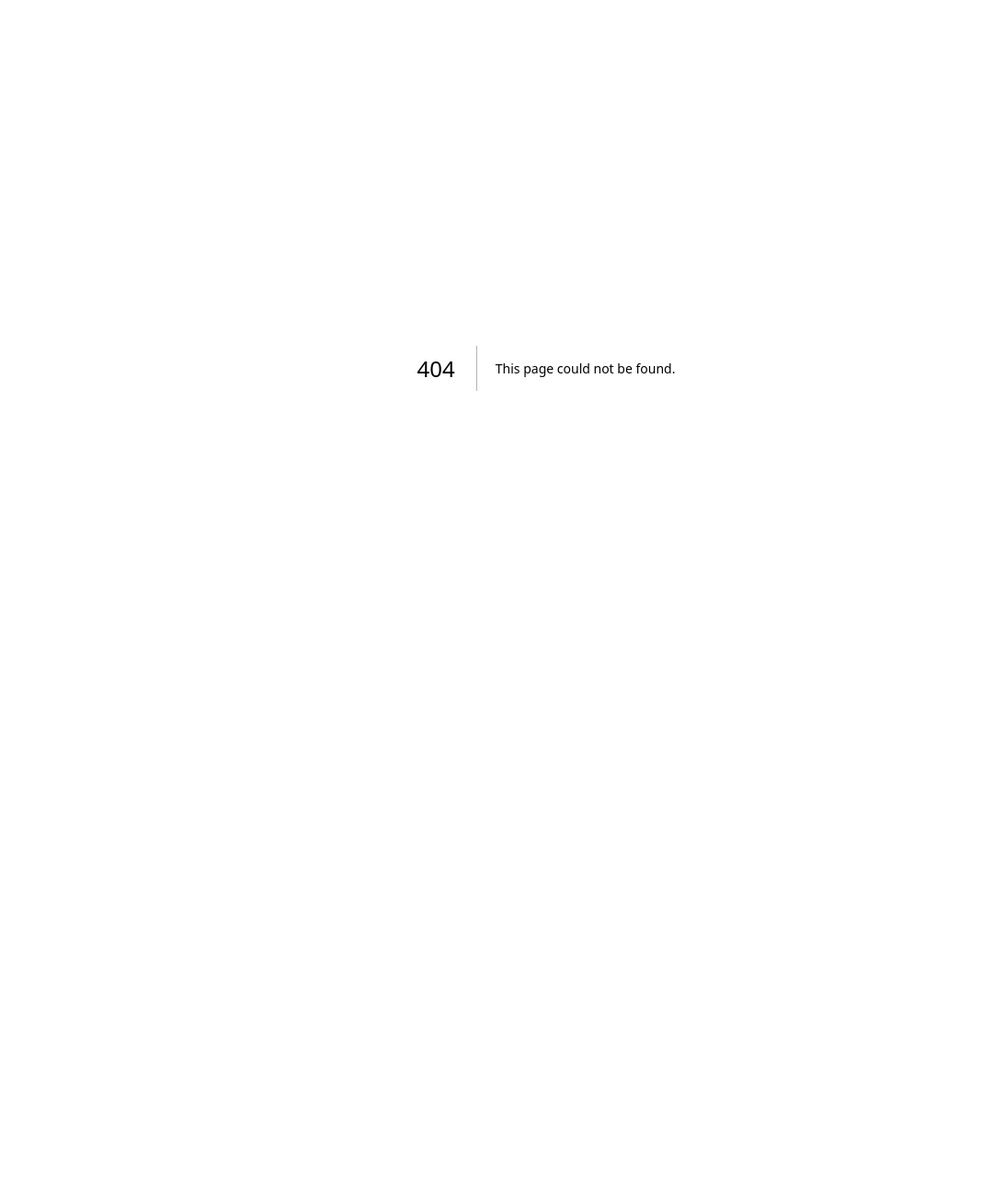
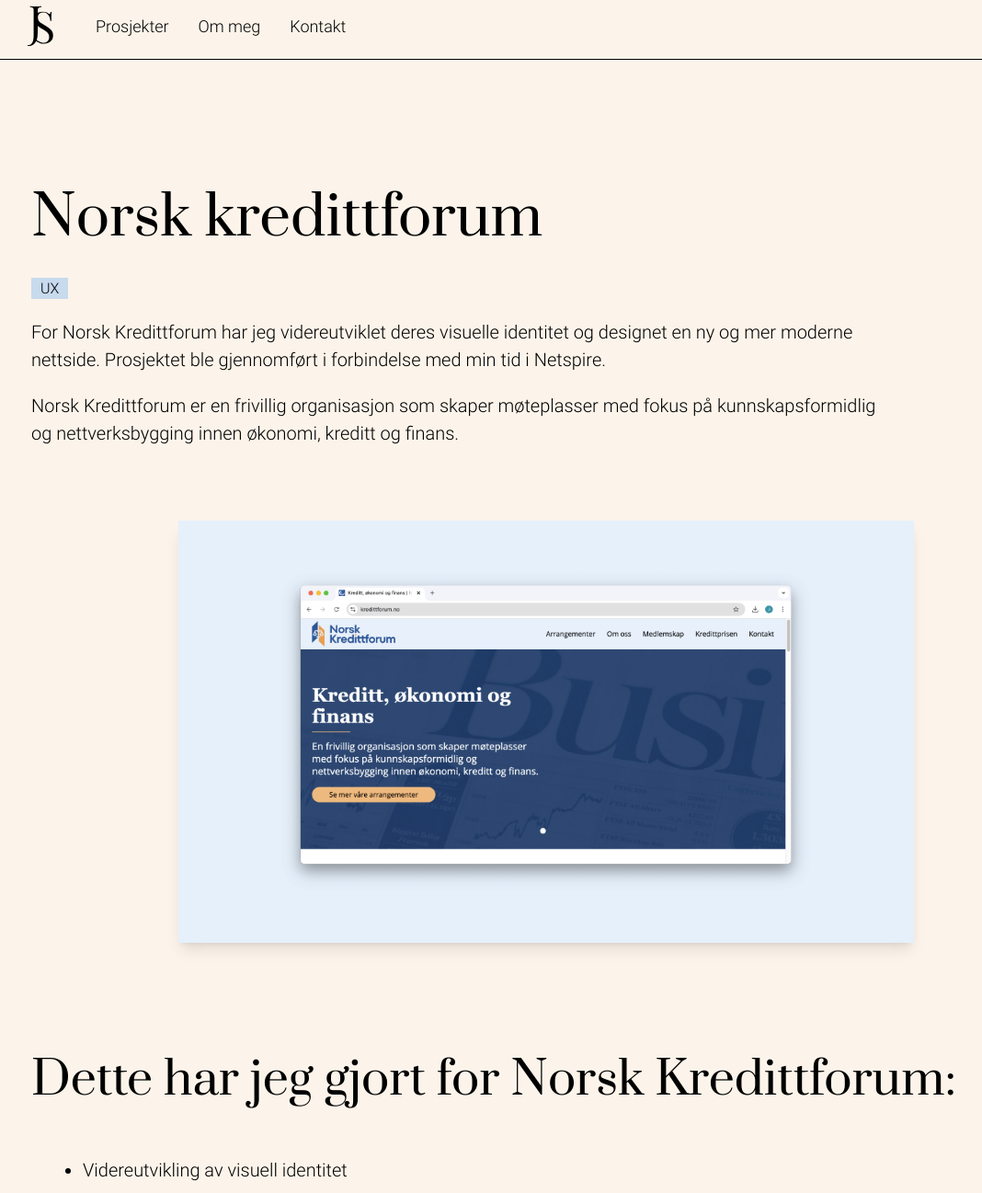
Before and after one commit to jorunska/portfolio, a Next.js app: page /prosjekter/kredittforum in a window 1280 px wide. Before the commit this address had no page. Shown: the top 1297 px of the page at 92% size, without its empty margins (46-1114 px from the left). Before the commit the page ends 800 px from the top, so only its background shows below. Built offline with nearby package versions, Linux system fonts and the light colour scheme.

Commit message:
new projects

```diff
--- a/src/app/page.tsx
+++ b/src/app/page.tsx
@@ -39,8 +39,9 @@
         <div className="w-3/5 max-md:w-full max-md:pb-16">
           <h1 className={prata.className}>Hei, jeg heter Jorun!</h1>
           <p className="text-2xl max-md:text-xl leading-normal my-5 lg:pr-25">
-            Jeg er en engasjert designer som har erfaring med å
-            designe digitale brukervennlige løsninger, innholdsproduksjon og andre designtjenester.
+            Jeg er en engasjert designer som har erfaring med å designe digitale
+            brukervennlige løsninger, innholdsproduksjon og andre
+            designtjenester.
           </p>
           <div>
             <a href="#contact">
@@ -170,7 +171,6 @@
               </div>
             </a>
 
-
             {/* Project 5 */}
             <a href="/prosjekter/limafoto" className="projects">
               <div>
@@ -186,9 +186,7 @@
                   <p>Nettside for bedrift som tilbyr fotografering</p>
                   <div className="space-x-4">
                     <span className="bg-midnight px-2.5 py-0.5">UX</span>
-                    <span className="bg-midnight px-2.5 py-0.5">
-                      Tekst
-                    </span>
+                    <span className="bg-midnight px-2.5 py-0.5">Tekst</span>
                     <span className="bg-midnight px-2.5 py-0.5">
                       Grafisk design
                     </span>
@@ -209,12 +207,13 @@
                 />
                 <div className="space-y-5">
                   <h3 className={prata.className}>Alimenta</h3>
-                  <p>Nettside for bedrift som leverer ingredienser til matprodusenter</p>
+                  <p>
+                    Nettside for bedrift som leverer ingredienser til
+                    matprodusenter
+                  </p>
                   <div className="space-x-4">
                     <span className="bg-midnight px-2.5 py-0.5">UX</span>
-                    <span className="bg-midnight px-2.5 py-0.5">
-                      Tekst
-                    </span>
+                    <span className="bg-midnight px-2.5 py-0.5">Tekst</span>
                     <span className="bg-midnight px-2.5 py-0.5">
                       Grafisk design
                     </span>
@@ -223,6 +222,27 @@
               </div>
             </a>
 
+            {/* Project 7 */}
+            <a href="/prosjekter/kredittforum" className="projects">
+              <div>
+                <Image
+                  alt="Skjermbilde av forsiden til nettsiden til Norsk Kredittforum"
+                  src="/kredittforum-website.png"
+                  className="object-cover h-80 lg:h-96 shadow-xl  mb-8"
+                  width="650"
+                  height="0"
+                />
+                <div className="space-y-5">
+                  <h3 className={prata.className}>Norsk Kredittforum</h3>
+                  <p>
+                    Nettside for frivillig organisasjon innen finans, økonomi og kreditt
+                  </p>
+                  <div className="space-x-4">
+                    <span className="bg-midnight px-2.5 py-0.5">UX</span>
+                  </div>
+                </div>
+              </div>
+            </a>
 
             {/* Project */}
             <a href="/prosjekter/indre-matre" className="projects">
@@ -306,7 +326,6 @@
         </div>
       </div>
 
-
       {/* ---------------- NEW SECTION ------------------ */}
       {/* Footer */}
       <div className="max-lg:px-8 lg:px-20 2xl:px-36 p-16 mt-36" id="contact">
@@ -333,8 +352,14 @@
           className="underline underline-offset-2"
         >
           Følg meg på LinkedIn
-        </a>{" "} og <a href="https://www.instagram.com/skaalnes.no/"
-          className="underline underline-offset-2">Instagram</a>
+        </a>{" "}
+        og{" "}
+        <a
+          href="https://www.instagram.com/skaalnes.no/"
+          className="underline underline-offset-2"
+        >
+          Instagram
+        </a>
       </footer>
     </main>
   );
--- /dev/null
+++ b/src/app/prosjekter/kredittforum/page.tsx
@@ -0,0 +1,136 @@
+import Image from "next/image";
+import localFont from "next/font/local";
+
+const prata = localFont({
+  src: "../../fonts/Prata-Regular.ttf",
+  variable: "--font-prata-regular",
+});
+
+export default function Home() {
+  return (
+    <main className="flex min-h-screen flex-col justify-between select-none">
+      {/* Navbar */}
+      <nav className="navbar bg-lightbrown max-lg:px-8 lg:px-16 2xl:px-36 fixed w-full">
+        <div className="flex space-x-4 items-center max-sm:space-x-3">
+          <a href="/" className="py-1 pr-3">
+            <Image
+              alt="Logo Jorun Skålnes"
+              src="/js-logo.svg"
+              width="50"
+              height="0"
+            />
+          </a>
+          <a href="/#projects" className="px-2 py-3 hover:text-gray-500">
+            Prosjekter
+          </a>
+          <a href="/om-meg" className="px-2 py-3 hover:text-gray-500">
+            Om meg
+          </a>
+          <a href="#contact" className="px-2 py-3 hover:text-gray-500">
+            Kontakt
+          </a>
+        </div>
+      </nav>
+
+      {/* ---------------- NEW SECTION ------------------ */}
+      {/* Header */}
+      <div className="max-md:flex-col max-lg:px-8 lg:px-20 2xl:px-36 mt-48">
+        <div className="w-10/12 max-md:w-full">
+          <h1 className={prata.className}>Norsk kredittforum</h1>
+          <div className="space-x-4 my-5">
+            <span className="bg-midnight px-2.5 py-0.5">UX</span>
+          </div>
+          <p className="leading-normal my-5">
+            For Norsk Kredittforum har jeg videreutviklet deres visuelle
+            identitet og designet en ny og mer moderne nettside. Prosjektet ble
+            gjennomført i forbindelse med min tid i Netspire.
+          </p>
+          <p className="leading-normal">
+            Norsk Kredittforum er en frivillig organisasjon som skaper møteplasser
+            med fokus på kunnskapsformidlig og nettverksbygging innen økonomi,
+            kreditt og finans.
+          </p>
+        </div>
+      </div>
+
+      {/* ---------------- NEW SECTION ------------------ */}
+      {/* Image */}
+
+      <div className="max-md:flex-col max-lg:px-8 lg:px-20 2xl:px-36 mt-20 place-self-center">
+        <Image
+          alt="Skjermbilde av forsiden til nettsiden til Norsk Kredittforum"
+          src="/kredittforum-website.png"
+          className="shadow-lg"
+          width="800"
+          height="0"
+        />
+      </div>
+
+      {/* ---------------- NEW SECTION ------------------ */}
+      {/* List */}
+      <div className="max-md:flex-col max-lg:px-8 lg:px-20 2xl:px-36 mt-28 space-y-5">
+        <h2 className={prata.className}>Dette har jeg gjort for Norsk Kredittforum:</h2>
+        <ul className="list-disc leading-loose px-14 pt-5 max-md:px-10">
+          <li>
+            Videreutvikling av visuell identitet
+          </li>
+          <li>Design av nettside</li>
+          <li>
+            Publisering av arrangementer på nettside, sosiale medier og arrangementsverktøy
+          </li>
+        </ul>
+      </div>
+
+
+ {/* ---------------- NEW SECTION ------------------ */}
+      {/* Image */}
+
+      <div className="max-md:flex-col max-lg:px-8 lg:px-20 2xl:px-36 mt-20 place-self-center">
+        <Image
+          alt="Bilde av en bærebar datamaskin som viser nettsiden til Alimenta"
+          src="/kredittforum-pages.png"
+          className="shadow-lg"
+          width="800"
+          height="0"
+        />
+      </div>
+
+
+      {/* ---------------- NEW SECTION ------------------ */}
+      {/* Footer */}
+      <div className="max-lg:px-8 lg:px-20 2xl:px-36 p-16 mt-36" id="contact">
+        <h2 className={prata.className}>Skal vi ta en kaffe?</h2>
+        <p className="text-2xl max-md:text-xl my-5 lg:pr-48">
+          Har du behov for hjelp innen sosiale medier, design og
+          brukervennlighet? Eller trenger du en sparringspartner? Ta gjerne
+          kontakt for å høre mer om hvordan jeg kan hjelpe.
+        </p>
+        <div>
+          <a href="mailto:jorunskalnes@icloud.com">
+            {" "}
+            <button className="text-white py-2 px-4 hover:bg-black my-5">
+              Kontakt meg
+            </button>
+          </a>
+        </div>
+      </div>
+
+      <footer className="footer text-center p-6 text-white bg-stone-700">
+        Designet og utviklet av Jorun Skålnes | 2024 |{" "}
+        <a
+          href="https://www.linkedin.com/in/jorunskalnes/"
+          className="underline underline-offset-2"
+        >
+          Følg meg på LinkedIn
+        </a>{" "}
+        og{" "}
+        <a
+          href="https://www.instagram.com/skaalnes.no/"
+          className="underline underline-offset-2"
+        >
+          Instagram
+        </a>
+      </footer>
+    </main>
+  );
+}
```
Also changed, not shown: public/kredittforum-pages.png (added), public/kredittforum-website.png (added).
